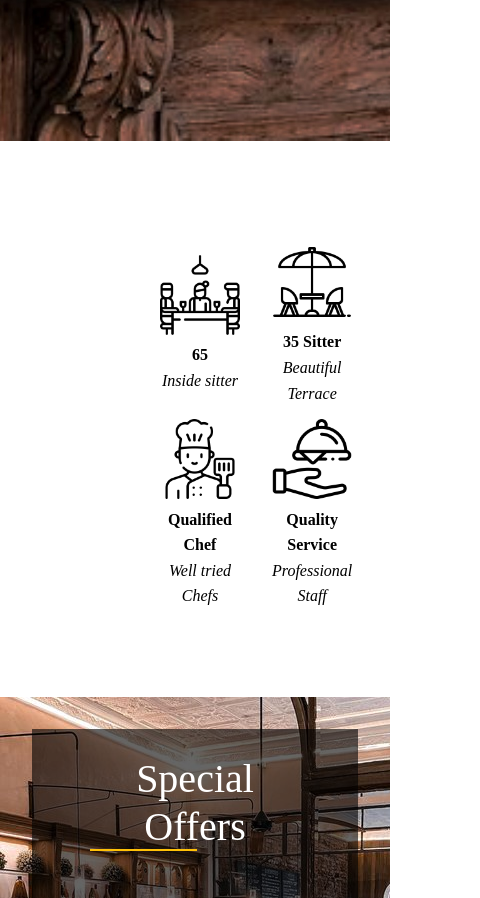
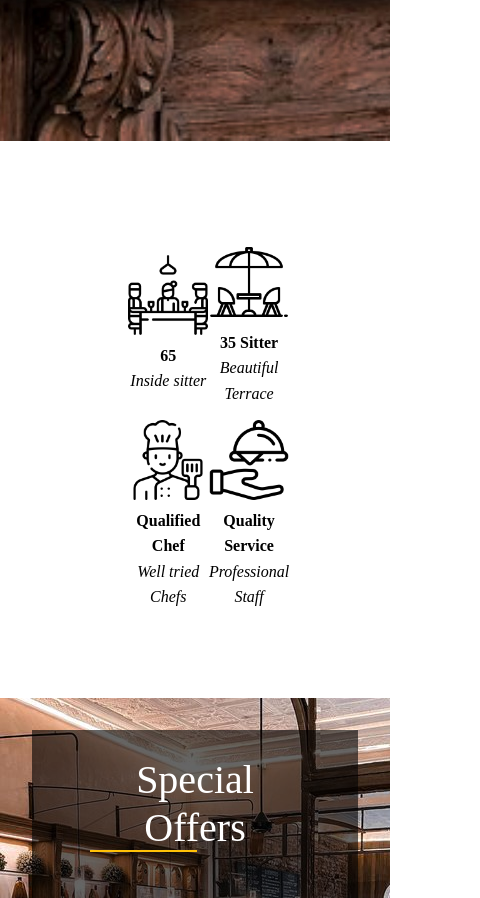
Before and after one commit to ZumescoTech/yayacafe.io, a plain HTML site: page index.html in a window 390 px wide. Shown: the part 659-1557 px from the top of the page, 480 px wide, since content can reach past the window. Drawn offline with nearby package versions, Linux system fonts and the light colour scheme.

Commit message:
Update style.css

```diff
--- a/style.css
+++ b/style.css
@@ -224,15 +224,17 @@ grid-template-columns: repeat(2, 1fr);
         grid-template-columns: repeat(2, 1fr);
         grid-template-rows: repeat(2, 1fr);
     }
-    .info-section{
-        align-items:center;
-        text-align: center;
-        width: fit-content;
+    .details{
+        margin: 0;
         padding: 0;
     }
+    .details:nth-child(n){
+    margin:0.02rem;
+
+}
 
     .icon{
-        font-size: 1.5rem;
+        font-size: 1rem;
     }
     /* .specials */
 
```
